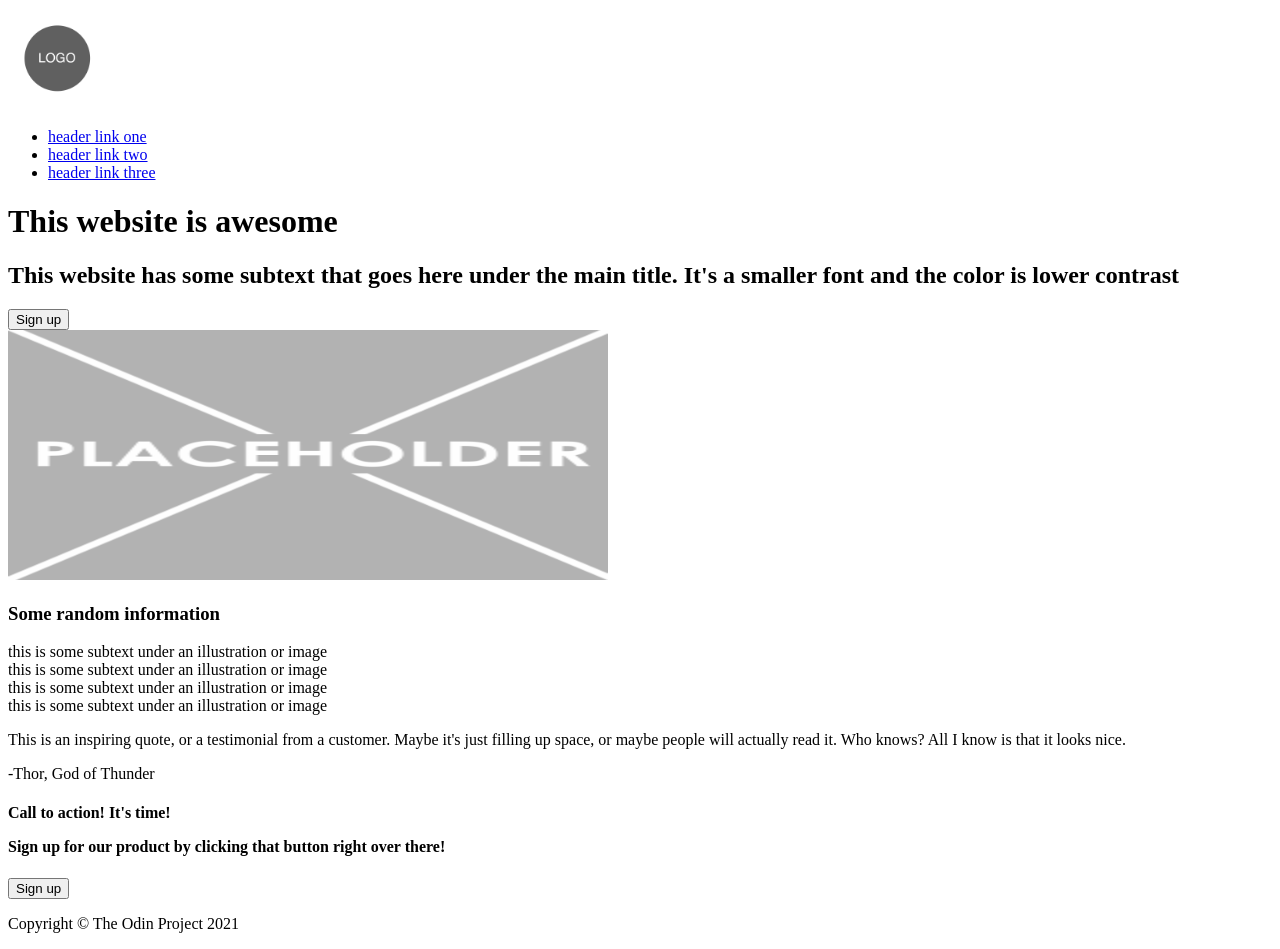
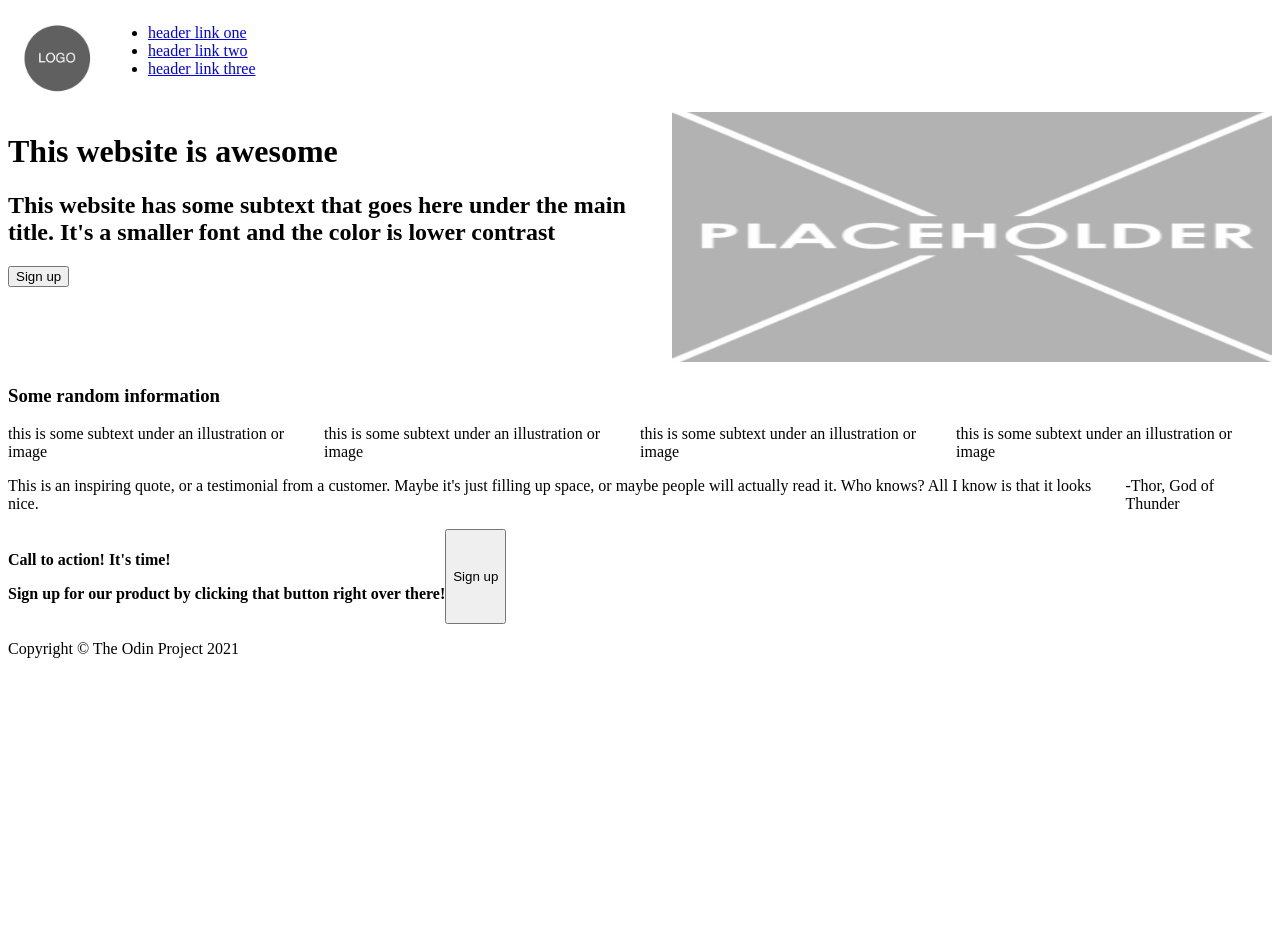
Before and after one commit to kermola/odin-landingpage, a plain HTML site: page index.html in a window 1280 px wide. After the commit the page ends 800 px from the top, so only its background shows below. Drawn offline with Linux system fonts and the light colour scheme.

Commit message:
Create basic flex layout in styles.css

```diff
--- a/styles.css
+++ b/styles.css
@@ -1 +1,34 @@
 /* styles.css */
+
+body {
+    display: flex;
+    flex-direction: column;
+}
+
+.header {
+    display: flex;
+}
+
+.banner {
+    display: flex;
+}
+
+.information {
+    /* display: flex; */
+}
+
+.info-container {
+    display: flex;
+}
+
+.quote {
+    display: flex;
+}
+
+.lowerbanner {
+    /* display: flex; */
+}
+
+.lowercontainer {
+    display: flex;
+}
```
Also changed, not shown: index.html (+3 -1 lines).
